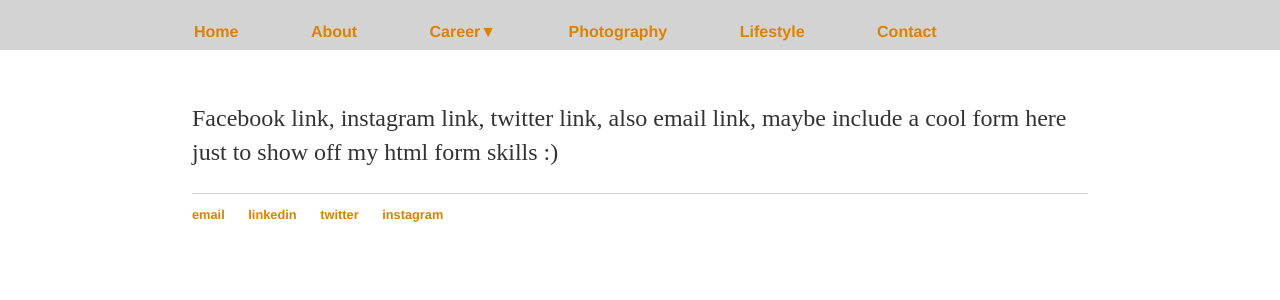
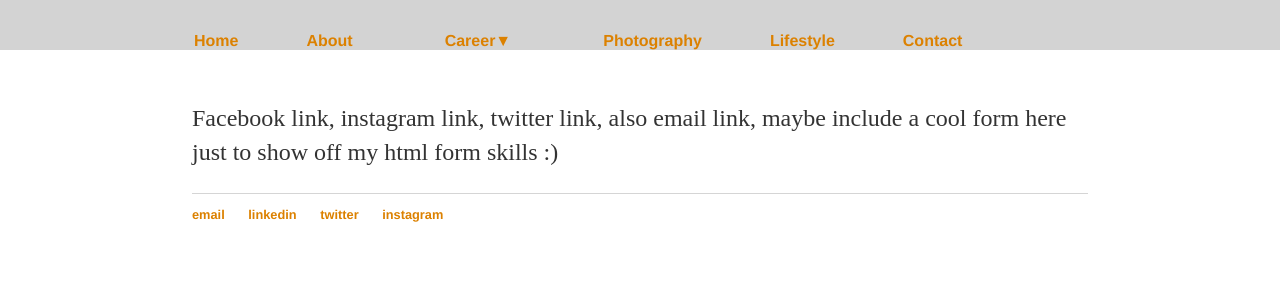
Before and after one commit to itsonlyjaz/itsonlyjaz.github.io, a Jekyll site: the page built from contact/index.html, in a window 1280 px wide. Shown: the top 300 px of the page. Built offline with Jekyll 4.4.1, drawn with Linux system fonts in a browser that asks for light colours.

Commit message:
Update main.css

```diff
--- a/css/main.css
+++ b/css/main.css
@@ -55,6 +55,7 @@
   display: inline-block;
   margin-right: 10px;
   margin-left: 10px;
+  float: left;
 }
 .menu-items a {
   text-decoration: none;
@@ -69,12 +70,17 @@
     float: left:
 }
 
-.menu-items li a {
+.menu-items li a, .dropbutton {
     padding:10px 30px;
-    display:block;
+    display:inline-block;
     height: 2em;
     line-height: 2em;
     padding: 0 1.5em;
+}
+
+.menu li a:hover, .dropdown:hover .dropbutton{
+
+    background-color: grey;
 }
 
 .menu-items ul {
@@ -86,6 +92,8 @@
 .menu-items ul li a {
     width: 80px;
 }
+
+
 .menu-items li:hover ul {
     display: block;
 }
@@ -104,11 +112,13 @@
       display: block;
     }
 
-.menu-items:hover .dropbutton{
+.menu:hover .dropbutton{
     display: block;
     }
 
-
+.menu:hover .dropdown{
+    display: block;
+}
 
 
 @media only screen and (max-width: 800px) {
```
